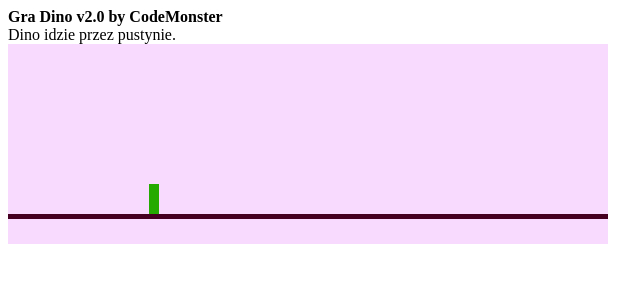
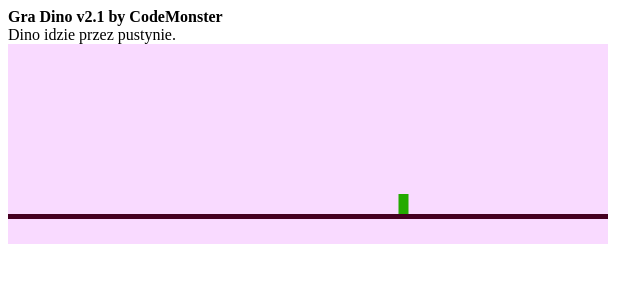
Before and after one commit to OlimpijskieKoloInformatyczne/JavaScript_polskie, a plain HTML site: page index.html in a window 1280 px wide. Shown: the full height of the page, 0-640 px from the left. Drawn offline with Linux system fonts and the light colour scheme.

Commit message:
Dino v2.1 - klasa klasa_kaktus

```diff
--- a/index.html
+++ b/index.html
@@ -1,9 +1,10 @@
 <!DOCTYPE html>
 <!--
-Gra Dino v. 2.0 by OKI - Olimpijskie Kolo Informatyczne
+Gra Dino v. 2.1 by OKI - Olimpijskie Kolo Informatyczne
 Kod / omowienie / linki: https://oki.org.pl/dino-v1
 Wersje: 1.0 - Strona www z tekstem / 1.1 - canvas (plotno) / 1.2 - ziemia / 1.3 - funkcje plansza/ziemia / 1.4 - kaktus / 1.5 - Animacja!
 2.0 - rozmiar planszy jako width/height
+2.1 - dodanie klasy klasa_kaktus
 -->
 <html>
 <head>
@@ -12,7 +13,7 @@ Wersje: 1.0 - Strona www z tekstem / 1.1 - canvas (plotno) / 1.2 - ziemia / 1.3
 <body>
 
 <div>
-<strong>Gra Dino v2.0 by CodeMonster</strong>
+<strong>Gra Dino v2.1 by CodeMonster</strong>
 <br />Dino idzie przez pustynie.
 </div>
 
@@ -21,37 +22,49 @@ Wersje: 1.0 - Strona www z tekstem / 1.1 - canvas (plotno) / 1.2 - ziemia / 1.3
 
 <script>
     let plansza, rysowanie;
-
     plansza = document.getElementById("plansza_canvas");
     rysowanie = plansza.getContext("2d");
 
-let kaktus_x;
-kaktus_x = plansza.width + 40;
-
+    class klasa_kaktus {
+       constructor() {
+          this.UstawKaktus();
+       }
+       UstawKaktus() {
+          this.kaktus_x = plansza.width + 40;
+          this.kaktus_y = 150;
+          this.kaktus_szerokosc_x = 10;
+          this.kaktus_wysokosc_y = 20;
+          this.kaktus_predkosc_x = .5;
+       }
+       RysujKaktus() {
+          rysowanie.fillStyle = "rgb(36,170,0)";
+          rysowanie.fillRect(this.kaktus_x,this.kaktus_y,
+          this.kaktus_szerokosc_x,this.kaktus_wysokosc_y);
+          this.kaktus_x = this.kaktus_x - this.kaktus_predkosc_x;
+          if ( this.kaktus_x < 0 )
+             this.UstawKaktus();
+       }
+    }
 
     function RysujPlansze() {
        rysowanie.fillStyle = "rgb(249,218,255)";
-   rysowanie.fillRect(0,0, plansza.width,plansza.height);
+       rysowanie.fillRect(0,0, plansza.width,plansza.height); //zmiana
     }
     function RysujZiemie() {
        rysowanie.fillStyle = "rgb(69,0,33)";
-   rysowanie.fillRect(0,170, plansza.width,5);
-}
-function RysujKaktus(x) {
-   rysowanie.fillStyle = "rgb(36,170,0)";
-   rysowanie.fillRect(x,140,10,30);
+       rysowanie.fillRect(0,170, plansza.width,5); //zmiana
     }
 
     function Gra() {
        RysujPlansze();
        RysujZiemie();
-   RysujKaktus(kaktus_x);
-   kaktus_x = kaktus_x - 1;
-   if ( kaktus_x < 0 )
-      kaktus_x = plansza.width + 40;
+       kaktus1.RysujKaktus();
     }
 
+    let kaktus1;
+    kaktus1 = new klasa_kaktus();
     setInterval(Gra, 10);
+
     </script>
 
 </body>
```
Lines whose indentation alone changed are shown as unchanged.
